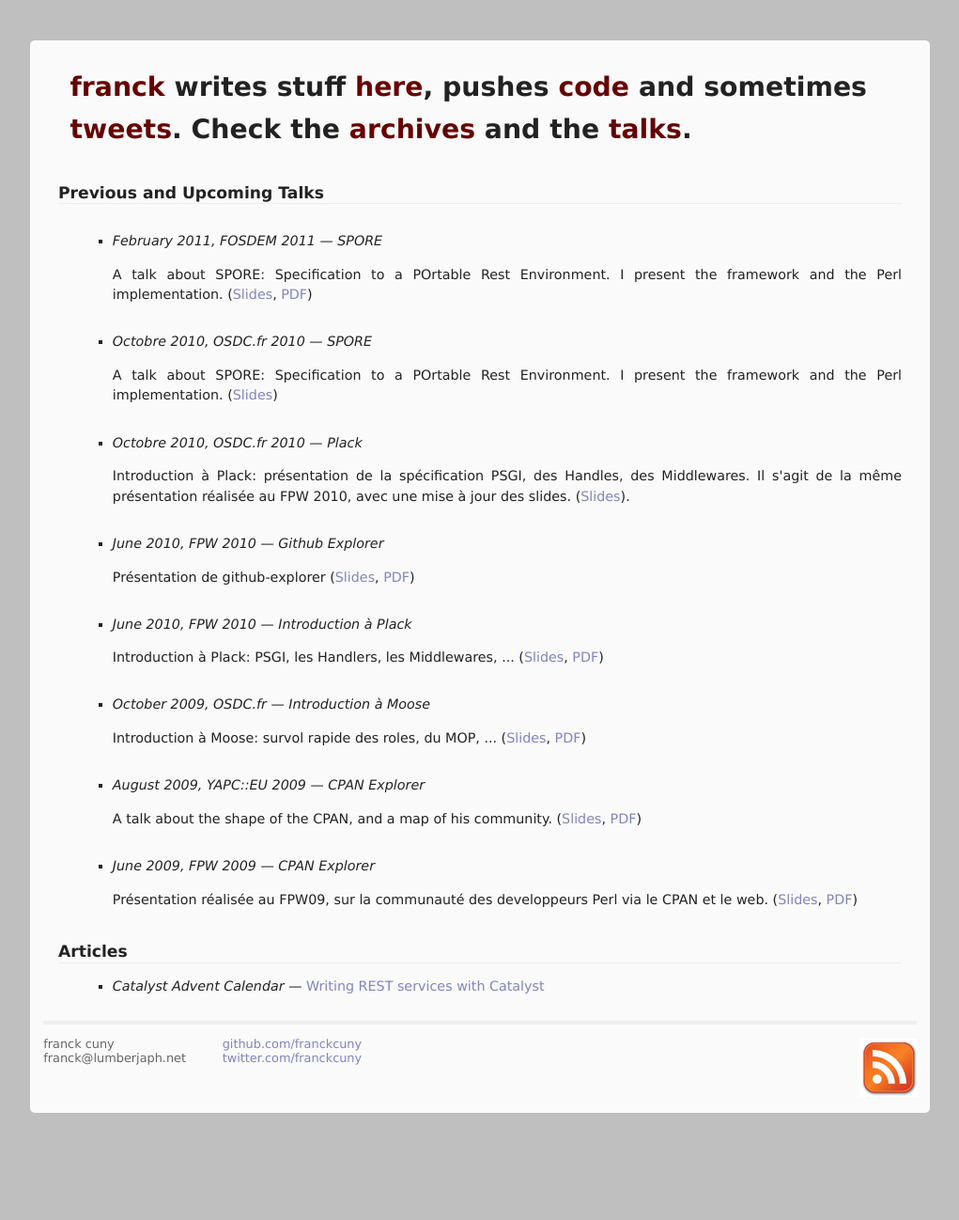
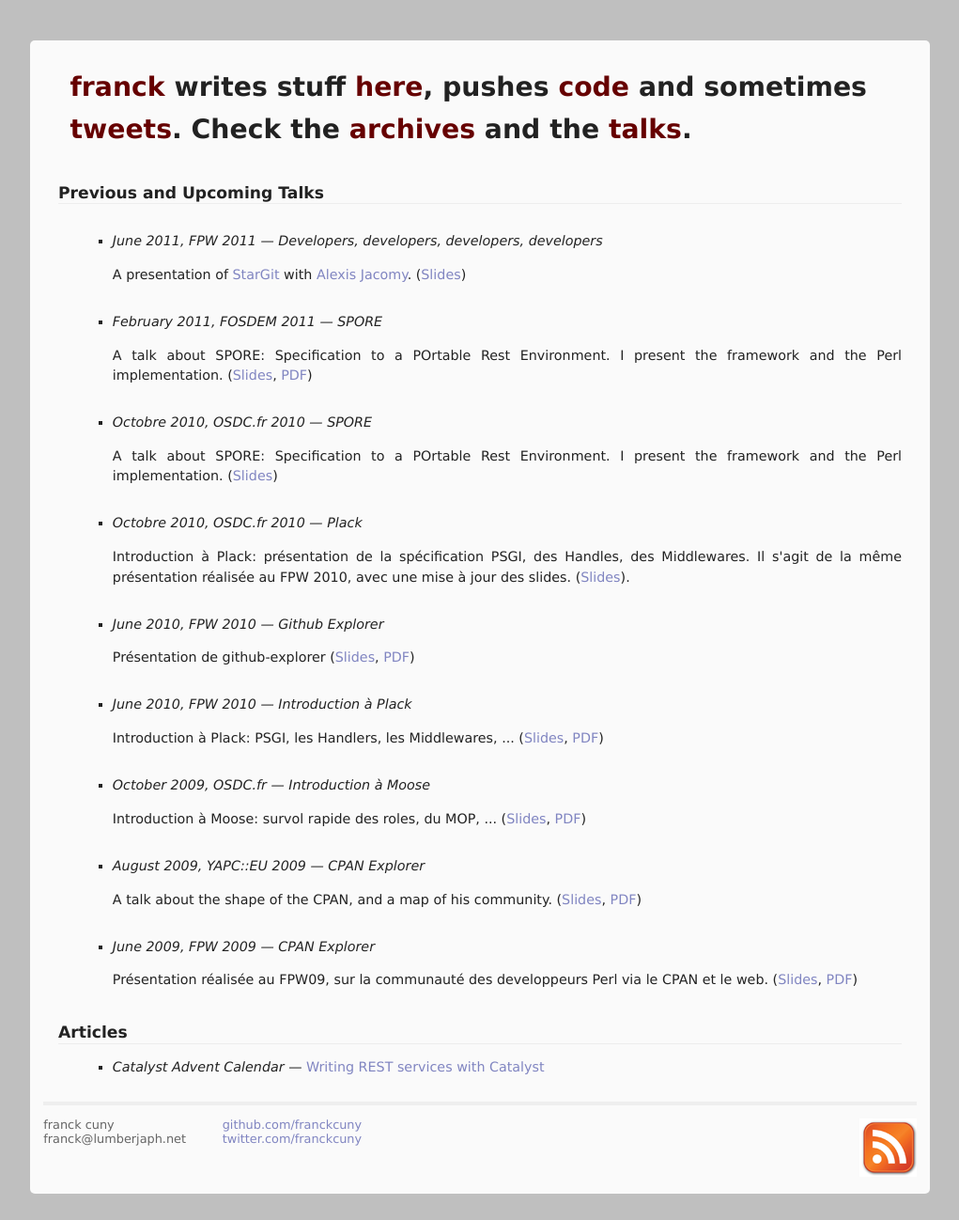
Before and after one commit to jacomyal/franckcuny.github.com, a Jekyll site: the page built from talks/index.html, in a window 1280 px wide. Shown: the whole page at 94% size, without its empty margins (129-1150 px from the left). Built offline with Jekyll 4.4.1, drawn with Linux system fonts in a browser that asks for light colours; some web fonts are replaced; before the commit the page ends 1212 px from its top, so only the background shows below that.

Commit message:
add my talk about StarGit
Signed-off-by: franck cuny <franck@lumberjaph.net>

```diff
--- a/talks/index.html
+++ b/talks/index.html
@@ -5,6 +5,12 @@
 <h2>Previous and Upcoming Talks</h2>
 
 <ul>
+  <li><article itemscope itemtype="http://data-vocabulary.org/Event" class="talk">
+      <em itemprop="summary">June 2011, FPW 2011 &#8212; Developers, developers, developers, developers</em>
+      <p itemprop="description" class="talkdesc">
+        A presentation of <a href="http://www.stargit.net">StarGit</a> with <a href="https://twitter.com/jacomyal">Alexis Jacomy</a>. (<a href="http://dl.dropbox.com/u/970181/talks/developers/index.html">Slides</a>)
+      </p>
+  </article></li>
   <li><article itemscope itemtype="http://data-vocabulary.org/Event" class="talk">
       <em itemprop="summary">February 2011, FOSDEM 2011 &#8212; SPORE</em>
       <p itemprop="description" class="talkdesc">
```
